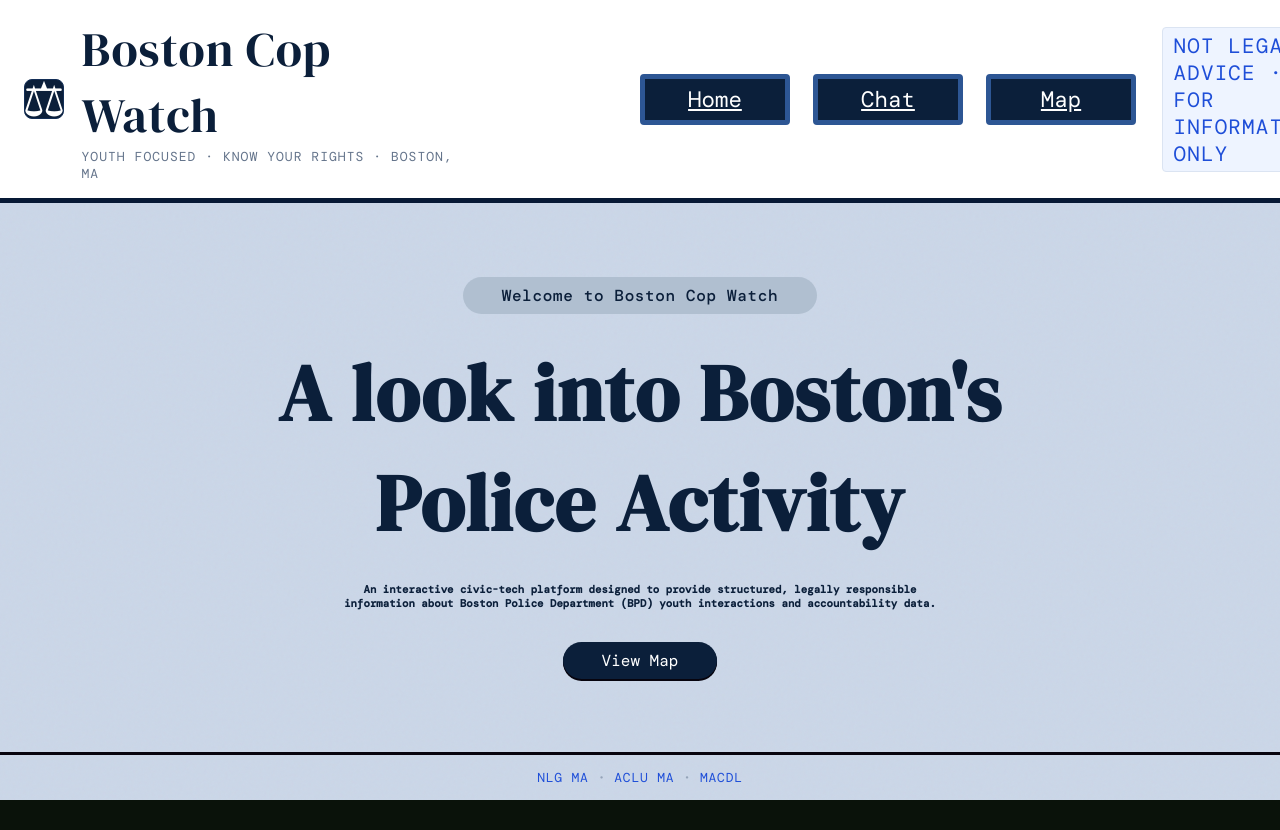
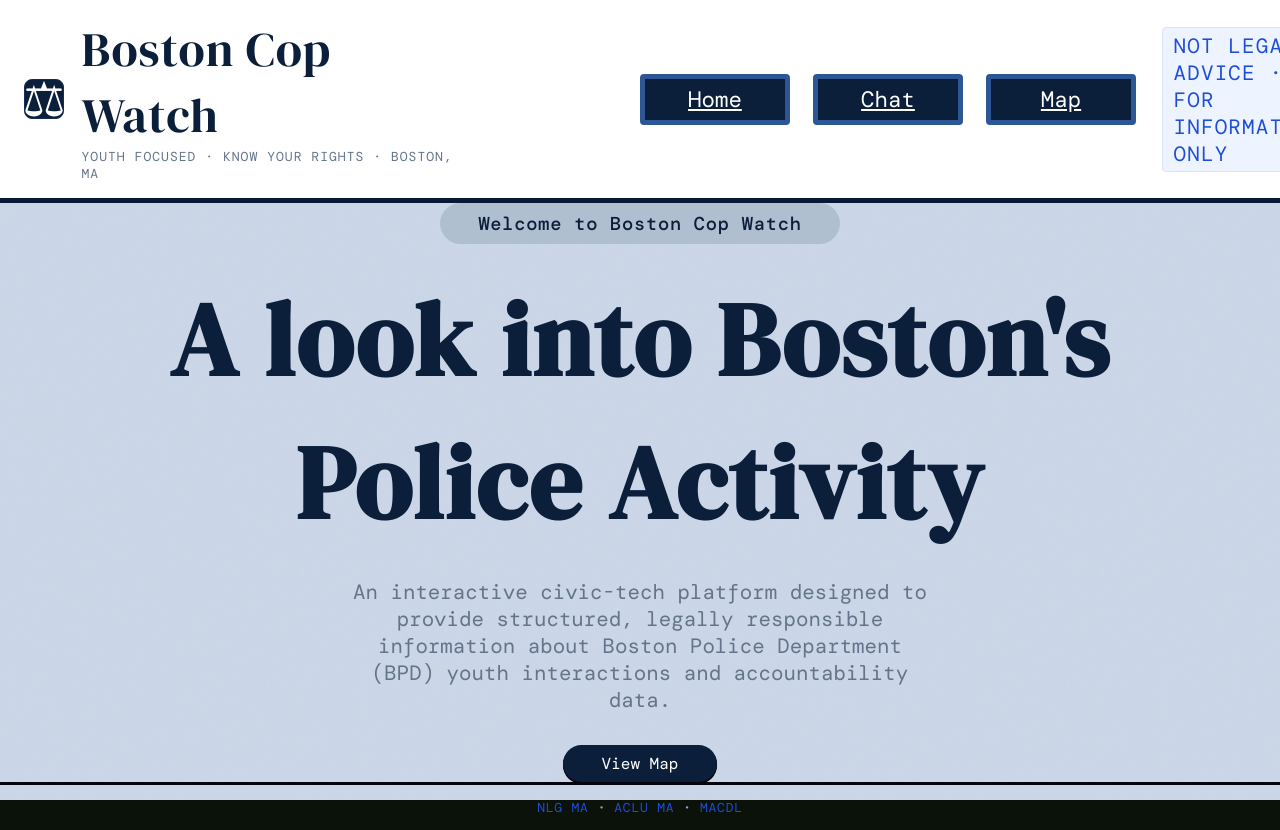
Before and after one commit to jocelynchan042/Boston-Cop-Watch, a React (Create React App) app in the folder frontend/: page / in a window 1280 px wide. Shown: the top 830 px of the page. Before the commit the page ends 800 px from the top, so only its background shows below. Built offline with nearby package versions, Linux system fonts and the light colour scheme.

Commit message:
slight ui changes to home

```diff
--- a/frontend/src/App.css
+++ b/frontend/src/App.css
@@ -138,7 +138,7 @@
 
 .landingHeader {
   font-family: 'DM Serif Display', serif;
-  font-size: 10vh;
+  font-size: 13vh;
   color: #0b1f3a;
   letter-spacing: 0.02em;
 }
@@ -151,13 +151,14 @@
 }
 
 .description {
-  color: #0b1f3a;
-  max-width: 600px;
+  color: #64748b;
+  max-width: 45%;
   margin-bottom: 4vh;
+  font-size: 1.3rem;
 }
 
 .homePageButton {
-  font-size: 16px;
+  font-size: 1rem;
   background: #0b1f3a;
   color: #ffffff;
   border-radius: 1000px;
--- a/frontend/src/components/Home.jsx
+++ b/frontend/src/components/Home.jsx
@@ -6,14 +6,14 @@
     return (
         <>
             <div className="landingPage">
-                <h4 className="landingBadge">Welcome to Boston Cop Watch</h4>
+                <h3 className="landingBadge">Welcome to Boston Cop Watch</h3>
                 <div className="landingHeaderContainer">
                     <h1 className="landingHeader">A look into Boston's</h1>
                     <h1 className="landingHeader">Police Activity</h1>
                 </div>
 
-                <h6 className="description">An interactive civic-tech platform designed to provide structured, legally responsible information about Boston Police Department (BPD) youth interactions and accountability data.
-    </h6>
+                <h7 className="description">An interactive civic-tech platform designed to provide structured, legally responsible information about Boston Police Department (BPD) youth interactions and accountability data.
+    </h7>
                 <Link className="homePageButton" to="/Map">View Map</Link>
             </div>
 
```
